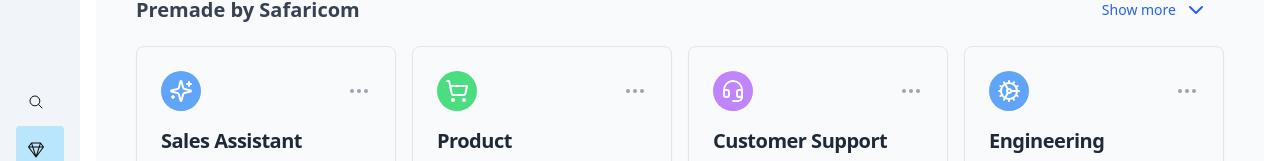
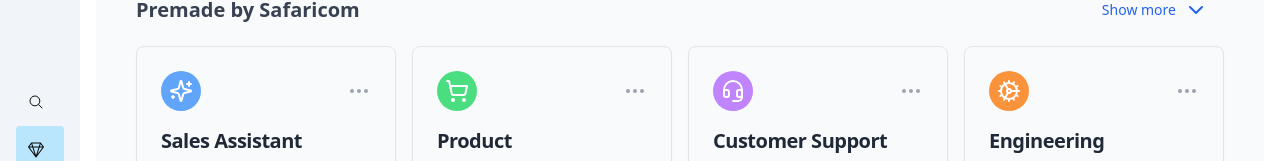
Before and after one commit to collinskrotich/Guru-AI, a Next.js app: page /application/guru in a window 1280 px wide. Shown: the part 138-299 px from the top of the page. Built offline with nearby package versions, Linux system fonts and the light colour scheme.

Commit message:
focus on engineering auto

```diff
--- a/app/application/guru/page.tsx
+++ b/app/application/guru/page.tsx
@@ -612,8 +612,8 @@
       link: "/application/guru/CustomerInsights",
       // Icon: BarChart,
       Icon: CogIcon,
-      // iconColor: "bg-orange-400",
-      iconColor: "bg-blue-400",
+      iconColor: "bg-orange-400",
+      // iconColor: "bg-blue-400",
     }
   ];
 
```
